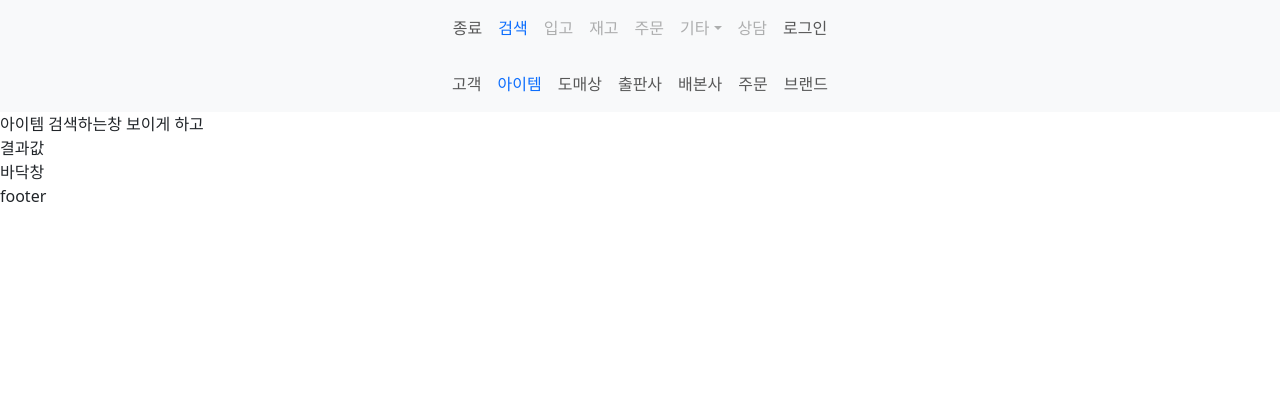
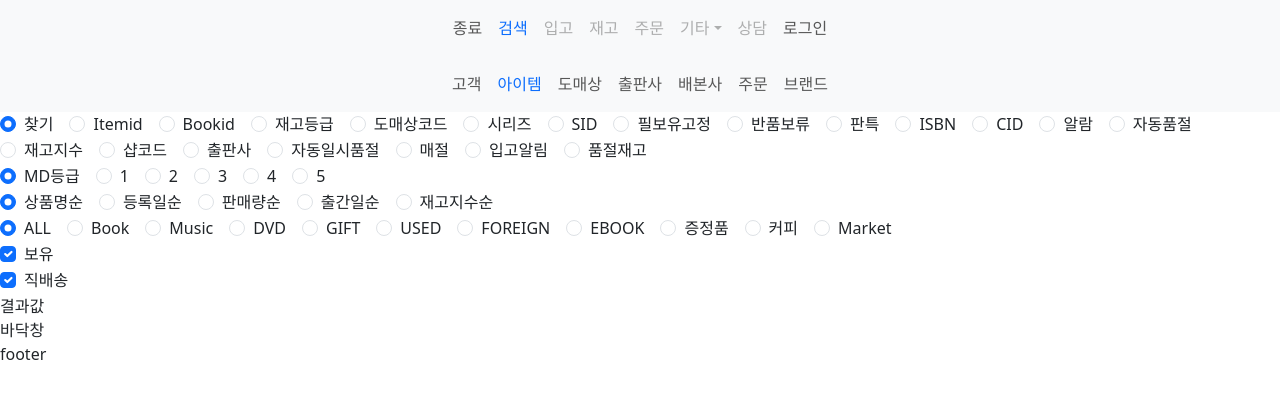
Before and after one commit to dh413/ThankYouFront2, a Next.js app: page /search/item in a window 1280 px wide. Shown: the top 398 px of the page. Built offline with nearby package versions, Linux system fonts and the light colour scheme.

Commit message:
Feat: 검색필터 추가 - radio,checkbox 공통으로 쓸 것 같아서 common으로 뺐습니다.

```diff
--- /dev/null
+++ b/src/components/common/CheckBox.tsx
@@ -0,0 +1,20 @@
+import { CheckboxProps } from "@/types/search/common/type";
+import React from "react";
+
+const CheckBox: React.FC<CheckboxProps> = ({ label, checked, onChange }) => {
+  return (
+    <div className="d-flex flex-wrap">
+      <label className="form-check form-check-inline custom-radio">
+        <input
+          type="checkbox"
+          className="form-check-input"
+          checked={checked}
+          onChange={onChange}
+        />
+        <span className="custom-radio-span">{label}</span>
+      </label>
+    </div>
+  );
+};
+
+export default CheckBox;
--- /dev/null
+++ b/src/components/common/Radio.tsx
@@ -0,0 +1,32 @@
+import { RadioProps } from "@/types/search/common/type";
+import React from "react";
+
+const Radio: React.FC<RadioProps> = ({
+  options,
+  name,
+  selectedValue,
+  onChange,
+}) => {
+  return (
+    <div className="d-flex flex-wrap">
+      {options.map((option) => (
+        <label
+          key={option.value}
+          className="form-check form-check-inline custom-radio"
+        >
+          <input
+            type="radio"
+            className="form-check-input"
+            name={name}
+            value={option.value}
+            checked={selectedValue === option.value}
+            onChange={(e) => onChange(Number(e.target.value))}
+          />
+          <span className="custom-radio-span">{option.label}</span>
+        </label>
+      ))}
+    </div>
+  );
+};
+
+export default Radio;
--- a/src/components/search/Item/ItemFilter.tsx
+++ b/src/components/search/Item/ItemFilter.tsx
@@ -1,5 +1,78 @@
+"use client";
+
+import Checkbox from "@/components/common/CheckBox";
+import Radio from "@/components/common/Radio";
+import {
+  BRANCH_TYPE,
+  MD_LEVEL,
+  SEARCH_TYPE,
+  SORT_ORDER,
+  SearchItemState,
+} from "@/types/search/item/type";
+import { useState } from "react";
+
 const Itemfilter = () => {
-  return <div>아이템 검색하는창 보이게 하고</div>;
+  const [searchItemState, setSearchItemState] = useState<SearchItemState>({
+    searchType: 0,
+    includeOutOfStock: true,
+    branchType: 0,
+    mdLevel: 0,
+    isDirectDelivery: true,
+    sortOrder: 0,
+  });
+
+  const itemChange = (key: keyof SearchItemState, value: any): void => {
+    setSearchItemState((prevState) => ({
+      ...prevState,
+      [key]: value,
+    }));
+  };
+
+  const itemCheckBoxChange = (key: keyof SearchItemState): void => {
+    setSearchItemState((prevState) => ({
+      ...prevState,
+      [key]: !prevState[key],
+    }));
+  };
+
+  return (
+    <div className="row">
+      <Radio
+        options={SEARCH_TYPE}
+        name="searchType"
+        selectedValue={searchItemState.searchType}
+        onChange={(value) => itemChange("searchType", value)}
+      />
+      <Radio
+        options={MD_LEVEL}
+        name="mdLevel"
+        selectedValue={searchItemState.mdLevel}
+        onChange={(value) => itemChange("mdLevel", value)}
+      />
+      <Radio
+        options={SORT_ORDER}
+        name="sortOrder"
+        selectedValue={searchItemState.sortOrder}
+        onChange={(value) => itemChange("sortOrder", value)}
+      />
+      <Radio
+        options={BRANCH_TYPE}
+        name="branchType"
+        selectedValue={searchItemState.branchType}
+        onChange={(value) => itemChange("branchType", value)}
+      />
+      <Checkbox
+        label="보유"
+        checked={searchItemState.includeOutOfStock}
+        onChange={() => itemCheckBoxChange("includeOutOfStock")}
+      />
+      <Checkbox
+        label="직배송"
+        checked={searchItemState.isDirectDelivery}
+        onChange={() => itemCheckBoxChange("isDirectDelivery")}
+      />
+    </div>
+  );
 };
 
 export default Itemfilter;
--- /dev/null
+++ b/src/types/search/common/type.ts
@@ -0,0 +1,14 @@
+import { Option } from "@/types/search/item/type";
+
+export interface CheckboxProps {
+  label: string;
+  checked: boolean;
+  onChange: () => void;
+}
+
+export interface RadioProps {
+  options: Option[];
+  name: string;
+  selectedValue: number;
+  onChange: (value: number) => void;
+}
--- /dev/null
+++ b/src/types/search/item/type.ts
@@ -0,0 +1,68 @@
+export interface Option {
+  label: string;
+  value: number;
+}
+
+export interface SearchItemState {
+  searchType: number;
+  includeOutOfStock: boolean;
+  branchType: number;
+  mdLevel: number;
+  isDirectDelivery: boolean;
+  sortOrder: number;
+}
+
+export const SEARCH_TYPE: Option[] = [
+  { label: "찾기", value: 0 },
+  { label: "Itemid", value: 1 },
+  { label: "Bookid", value: 2 },
+  { label: "재고등급", value: 3 },
+  { label: "도매상코드", value: 4 },
+  { label: "시리즈", value: 5 },
+  { label: "SID", value: 6 },
+  { label: "필보유고정", value: 7 },
+  { label: "반품보류", value: 8 },
+  { label: "판특", value: 9 },
+  { label: "ISBN", value: 10 },
+  { label: "CID", value: 11 },
+  { label: "알람", value: 12 },
+  { label: "자동품절", value: 13 },
+  { label: "재고지수", value: 14 },
+  { label: "샵코드", value: 15 },
+  { label: "출판사", value: 16 },
+  { label: "자동일시품절", value: 17 },
+  { label: "매절", value: 18 },
+  { label: "입고알림", value: 19 },
+  { label: "품절재고", value: 20 },
+];
+
+export const MD_LEVEL: Option[] = [
+  { label: "MD등급", value: 0 },
+  { label: "1", value: 1 },
+  { label: "2", value: 2 },
+  { label: "3", value: 3 },
+  { label: "4", value: 4 },
+  { label: "5", value: 5 },
+];
+
+export const SORT_ORDER: Option[] = [
+  { label: "상품명순", value: 0 },
+  { label: "등록일순", value: 1 },
+  { label: "판매량순", value: 2 },
+  { label: "출간일순", value: 3 },
+  { label: "재고지수순", value: 4 },
+];
+
+export const BRANCH_TYPE: Option[] = [
+  { label: "ALL", value: 0 },
+  { label: "Book", value: 1 },
+  { label: "Music", value: 2 },
+  { label: "DVD", value: 3 },
+  { label: "GIFT", value: 5 },
+  { label: "USED", value: 6 },
+  { label: "FOREIGN", value: 7 },
+  { label: "EBOOK", value: 9 },
+  { label: "증정품", value: 10 },
+  { label: "커피", value: 11 },
+  { label: "Market", value: 12 },
+];
--- a/src/types/search/page.ts
+++ /dev/null
@@ -1,3 +0,0 @@
-export interface PageProps {
-  params: { pagename: string };
-}
```
